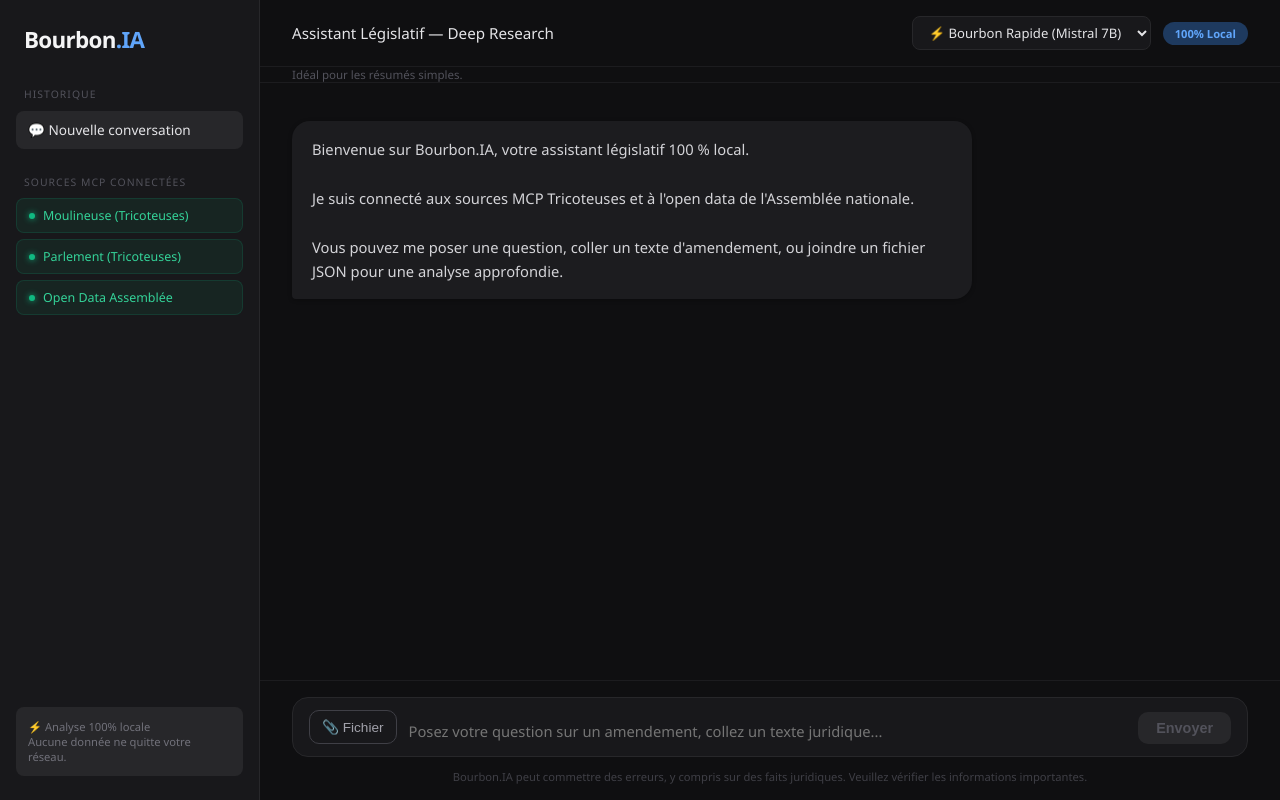
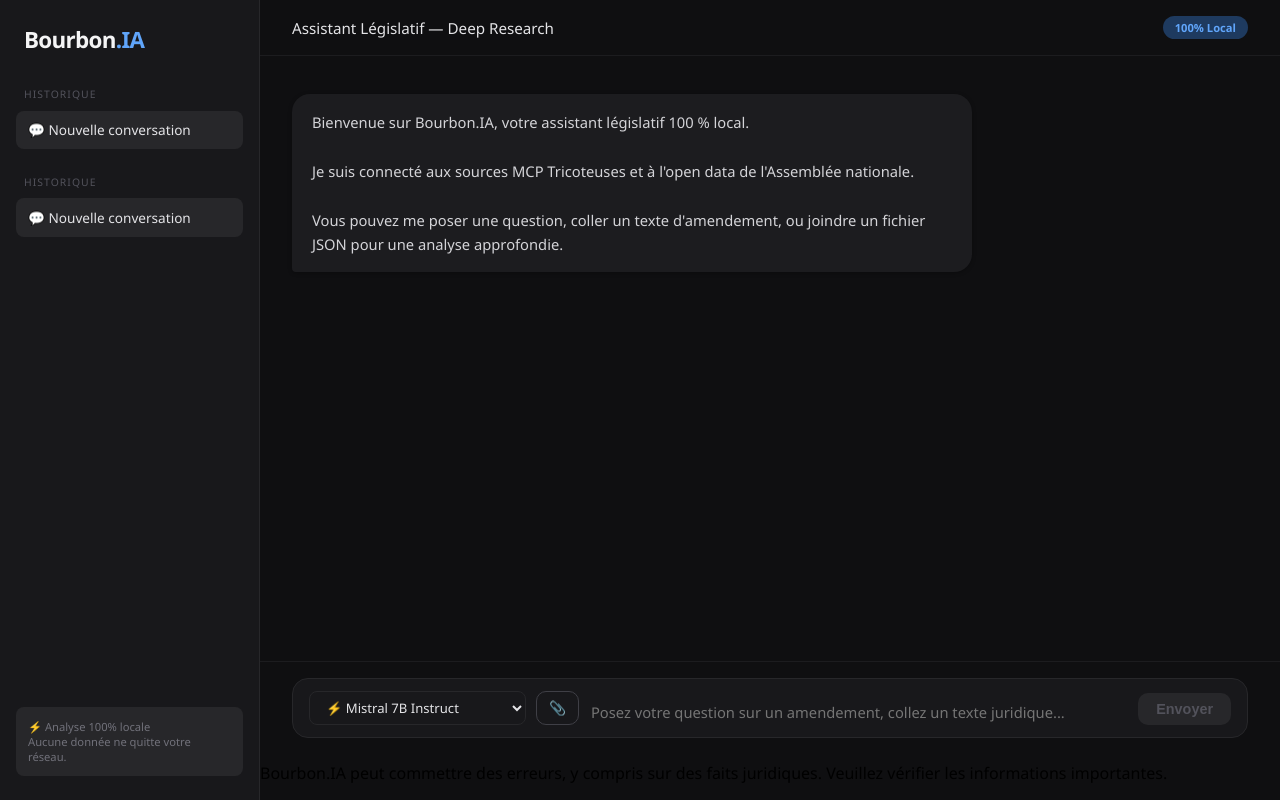
Before and after one commit to Justinbdna/bourbon-ia, a React (Vite) app: page / in a window 1280 px wide. Built offline with nearby package versions, Linux system fonts and the light colour scheme.

Commit message:
feat: routage dynamique Mac/PC, refonte UI avec optgroups et bouton Stop, prompt système strict

```diff
--- a/src/App.jsx
+++ b/src/App.jsx
@@ -8,13 +8,10 @@
   const [loading, setLoading] = useState(false);
   const [attachedFile, setAttachedFile] = useState(null);
   const [attachedContent, setAttachedContent] = useState('');
-  const [selectedModel, setSelectedModel] = useState('rapid');
+  const [selectedModel, setSelectedModel] = useState('pc_mistral_7b');
 
-  const MODELS = [
-    { id: 'rapid', label: '⚡ Bourbon Rapide (Mistral 7B)', desc: 'Idéal pour les résumés simples.' },
-    { id: 'expert', label: '🧠 Bourbon Expert (Qwen 35B)', desc: 'Parfait pour l\'analyse d\'amendements complexes.' },
-    { id: 'deep', label: '⚖️ Bourbon Deep Research', desc: 'Recherche croisée avec jurisprudence.' },
-  ];
+  // Initialiser la ref pour l'AbortController
+  const abortControllerRef = useRef(null);
 
   const messagesEndRef = useRef(null);
   const fileInputRef = useRef(null);
@@ -69,14 +66,18 @@
     setInput('');
     setLoading(true);
 
+    // Initialiser le contrôleur d'annulation
+    abortControllerRef.current = new AbortController();
+
     try {
       const response = await fetch('http://127.0.0.1:8000/api/chat', {
         method: 'POST',
         headers: { 'Content-Type': 'application/json' },
+        signal: abortControllerRef.current.signal,
         body: JSON.stringify({
           message: messageTexte || 'Analyse ce document en profondeur.',
           context_text: attachedContent,
-          model: MODELS.find(m => m.id === selectedModel)?.label || 'Bourbon Rapide (Mistral 7B)',
+          model: selectedModel,
         }),
       });
 
@@ -87,10 +88,21 @@
       const data = await response.json();
       setMessages(prev => [...prev, { role: 'assistant', content: data.content }]);
     } catch (err) {
+      if (err.name === 'AbortError') {
+        setMessages(prev => [...prev, { role: 'assistant', content: '🛑 Analyse interrompue.' }]);
+      } else {
         setMessages(prev => [...prev, { role: 'assistant', content: `❌ Erreur : ${err.message}. Vérifiez que le serveur FastAPI et LM Studio sont actifs.` }]);
+      }
     } finally {
       setLoading(false);
       removeAttachment();
+      abortControllerRef.current = null;
+    }
+  };
+
+  const handleStop = () => {
+    if (abortControllerRef.current) {
+      abortControllerRef.current.abort();
     }
   };
 
@@ -151,14 +163,11 @@
 
     // Input area
     inputArea: { padding: '1rem 2rem 0.5rem', borderTop: '1px solid #1c1c1f' },
-
-    // Disclaimer
-    disclaimer: { padding: '0.25rem 2rem 1rem', textAlign: 'center' },
-    disclaimerText: { color: '#3f3f46', fontSize: '0.7rem', margin: 0 },
     inputContainer: { display: 'flex', alignItems: 'flex-end', gap: '10px', backgroundColor: '#18181b', borderRadius: '16px', padding: '0.75rem 1rem', border: '1px solid #27272a' },
     textarea: { flex: 1, background: 'none', border: 'none', color: '#e4e4e7', fontSize: '0.92rem', resize: 'none', lineHeight: '1.5', maxHeight: '120px', fontFamily: 'inherit' },
     attachBtn: { background: 'none', border: '1px solid #3f3f46', color: '#a1a1aa', padding: '8px 12px', borderRadius: '10px', cursor: 'pointer', fontSize: '0.85rem', whiteSpace: 'nowrap', transition: 'border-color 0.2s' },
     sendBtn: (active) => ({ background: active ? '#2563eb' : '#27272a', color: active ? '#fff' : '#52525b', border: 'none', padding: '8px 18px', borderRadius: '10px', cursor: active ? 'pointer' : 'default', fontWeight: '600', fontSize: '0.9rem', transition: 'background 0.2s' }),
+    stopBtn: { background: '#ef4444', color: '#fff', border: 'none', padding: '8px 18px', borderRadius: '10px', cursor: 'pointer', fontWeight: '600', fontSize: '0.9rem', transition: 'background 0.2s' },
     attachmentPreview: { display: 'flex', alignItems: 'center', gap: '8px', padding: '0.5rem 1rem', margin: '0 2rem 0.5rem', backgroundColor: '#1c1c1f', borderRadius: '8px', border: '1px solid #27272a' },
     attachmentName: { flex: 1, color: '#a1a1aa', fontSize: '0.82rem' },
     attachmentRemove: { background: 'none', border: 'none', color: '#ef4444', cursor: 'pointer', fontSize: '0.85rem', padding: '2px 6px' },
@@ -180,18 +189,9 @@
         </div>
 
         <div style={S.sideSection}>
-          <div style={S.sideLabel}>Sources MCP Connectées</div>
-          <div style={S.mcpBadge}>
-            <div style={S.mcpDot}></div>
-            <span style={S.mcpText}>Moulineuse (Tricoteuses)</span>
-          </div>
-          <div style={S.mcpBadge}>
-            <div style={S.mcpDot}></div>
-            <span style={S.mcpText}>Parlement (Tricoteuses)</span>
-          </div>
-          <div style={S.mcpBadge}>
-            <div style={S.mcpDot}></div>
-            <span style={S.mcpText}>Open Data Assemblée</span>
+          <div style={S.sideLabel}>Historique</div>
+          <div style={{...S.historyItem, backgroundColor: '#27272a', color: '#e4e4e7'}}>
+            💬 Nouvelle conversation
           </div>
         </div>
 
@@ -205,25 +205,10 @@
 
       {/* ── MAIN ── */}
       <div style={S.main}>
-        {/* Header + Model Selector */}
+        {/* Header */}
         <div style={S.header}>
           <h2 style={S.headerTitle}>Assistant Législatif — Deep Research</h2>
-          <div style={{ display: 'flex', alignItems: 'center', gap: '12px' }}>
-            <select
-              value={selectedModel}
-              onChange={(e) => setSelectedModel(e.target.value)}
-              style={S.modelSelect}
-            >
-              {MODELS.map(m => (
-                <option key={m.id} value={m.id}>{m.label}</option>
-              ))}
-            </select>
           <span style={S.headerBadge}>100% Local</span>
-          </div>
-        </div>
-        {/* Model description */}
-        <div style={{ padding: '0 2rem', borderBottom: '1px solid #1c1c1f' }}>
-          <p style={S.modelDesc}>{MODELS.find(m => m.id === selectedModel)?.desc}</p>
         </div>
 
         {/* Messages */}
@@ -272,12 +257,33 @@
               style={{ display: 'none' }}
               onChange={handleFileAttach}
             />
+            <select
+              value={selectedModel}
+              onChange={(e) => setSelectedModel(e.target.value)}
+              style={S.modelSelect}
+              title="Choisir le modèle d'analyse"
+            >
+              <optgroup label="🖥️ 100% Local (Mac - Rapide)">
+                <option value="mac_mistral">⚡ Mistral 7B Instruct</option>
+                <option value="mac_llama">🦙 Llama 3 8B Instruct</option>
+                <option value="mac_qwen">🧠 Qwen 3.5</option>
+                <option value="mac_gemma">💎 Gemma 4B</option>
+              </optgroup>
+              <optgroup label="🚀 Réseau Privé (PC Gamer - Deep Research)">
+                <option value="pc_mistral_7b">⚡ Mistral 7B Instruct</option>
+                <option value="pc_mistral_14b">💡 Mistral 14B Reasoning</option>
+                <option value="pc_gemma_12b">💎 Gemma 12B</option>
+                <option value="pc_qwen_35b">👑 Qwen 3.6 (35B)</option>
+                <option value="pc_qwq_32b">🧐 QwQ 32B</option>
+              </optgroup>
+            </select>
+
             <button
               style={S.attachBtn}
               onClick={() => fileInputRef.current?.click()}
               title="Joindre un fichier JSON, TXT ou PDF"
             >
-              📎 Fichier
+              📎
             </button>
             <textarea
               rows={1}
@@ -288,13 +294,19 @@
               onKeyDown={handleKeyDown}
               disabled={loading}
             />
+            {loading ? (
+              <button style={S.stopBtn} onClick={handleStop}>
+                🛑 Stop
+              </button>
+            ) : (
               <button
-              style={S.sendBtn(!loading && (input.trim() || attachedContent))}
+                style={S.sendBtn(input.trim() || attachedContent)}
                 onClick={envoyerMessage}
-              disabled={loading || (!input.trim() && !attachedContent)}
+                disabled={!input.trim() && !attachedContent}
               >
                 Envoyer
               </button>
+            )}
           </div>
         </div>
 
```
Also changed, not shown: 1 other file (tests, documents, lock files or other folders). Lines whose indentation alone changed are shown as unchanged.
